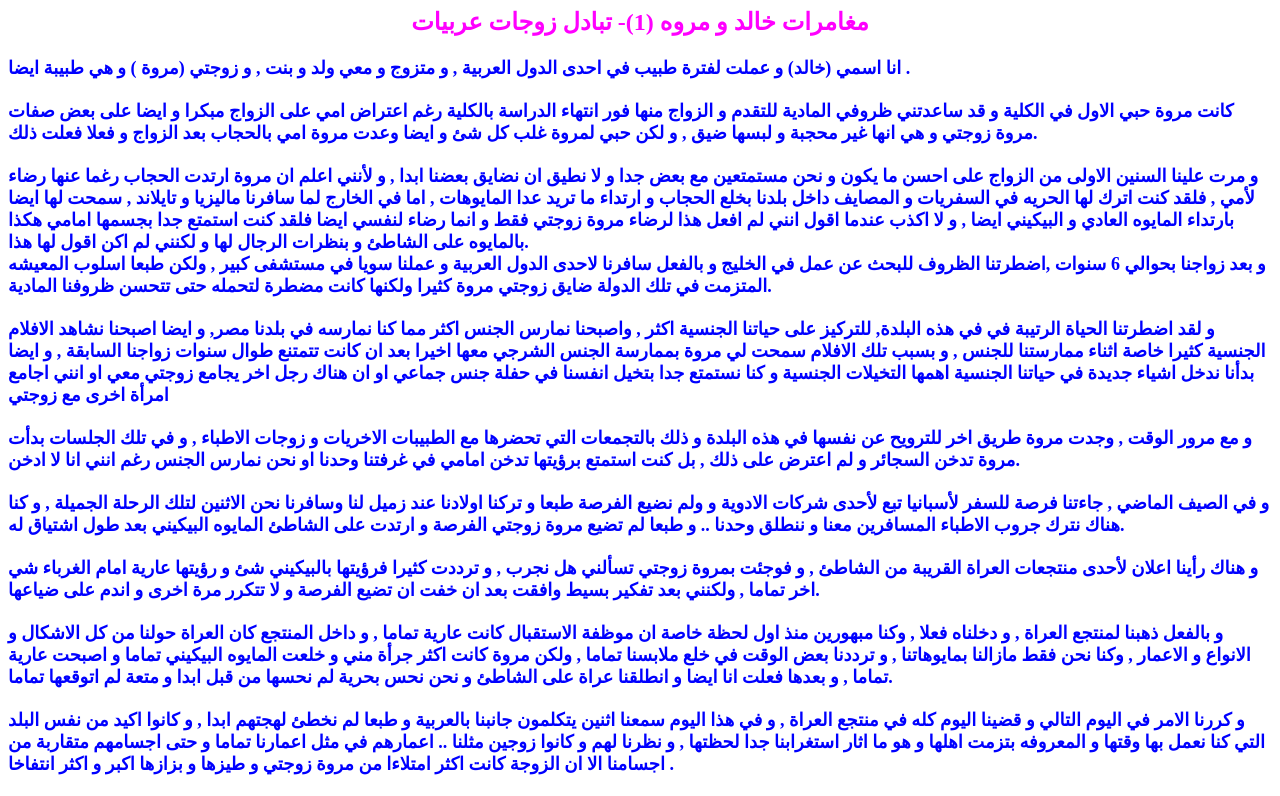
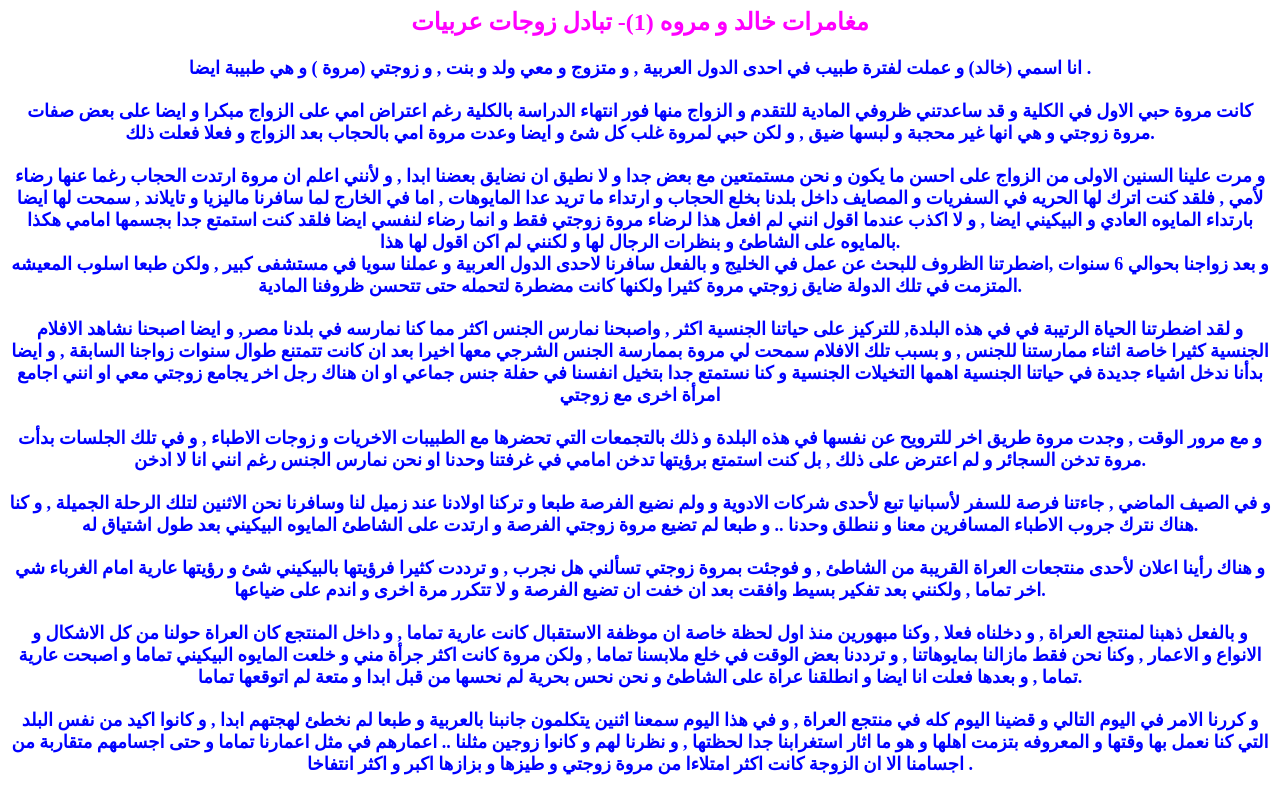
Before and after one commit to kesasw7ekayat/14, a plain HTML site: page index.html in a window 1280 px wide. Shown: the top 796 px of the page. Drawn offline with Linux system fonts and the light colour scheme.

Commit message:
Update index.html

```diff
--- a/index.html
+++ b/index.html
@@ -1,4 +1,4 @@
-<b><font size="4"><font color="Blue"><div align="center"><font size="5"><font color="Magenta">مغامرات خالد و مروه (1)- تبادل زوجات عربيات</font></font></div><br>
+<center><b><font size="4"><font color="Blue"><div align="center"><font size="5"><font color="Magenta">مغامرات خالد و مروه (1)- تبادل زوجات عربيات</font></font></div><br>
 انا اسمي (خالد) و عملت لفترة طبيب في احدى الدول العربية , و متزوج و معي ولد و بنت , و زوجتي (مروة ) و هي طبيبة ايضا .<br>
 <br>
 كانت مروة حبي الاول في الكلية و قد ساعدتني ظروفي المادية للتقدم و الزواج منها فور انتهاء الدراسة بالكلية رغم اعتراض امي على الزواج مبكرا و ايضا على بعض صفات مروة زوجتي و هي انها غير محجبة و لبسها ضيق , و لكن حبي لمروة غلب كل شئ و ايضا وعدت مروة امي بالحجاب بعد الزواج و فعلا فعلت ذلك.<br>
```
